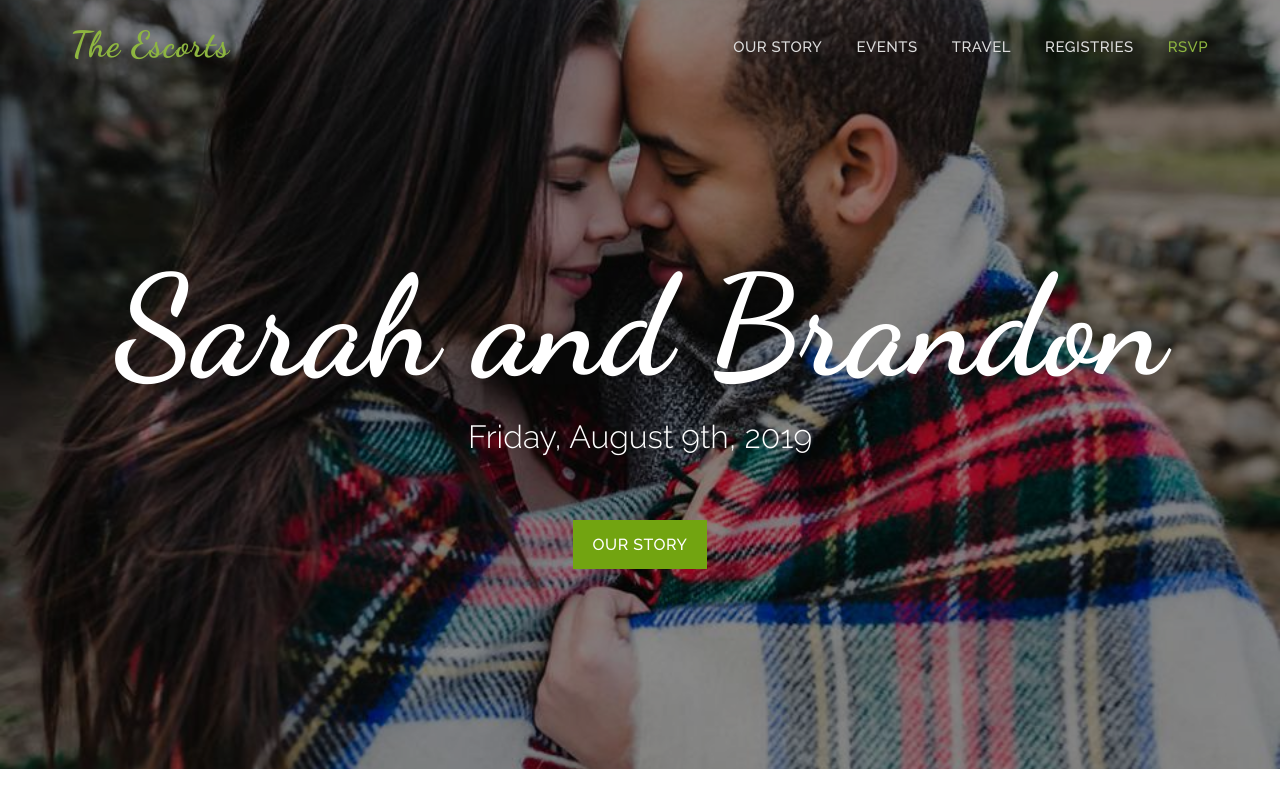
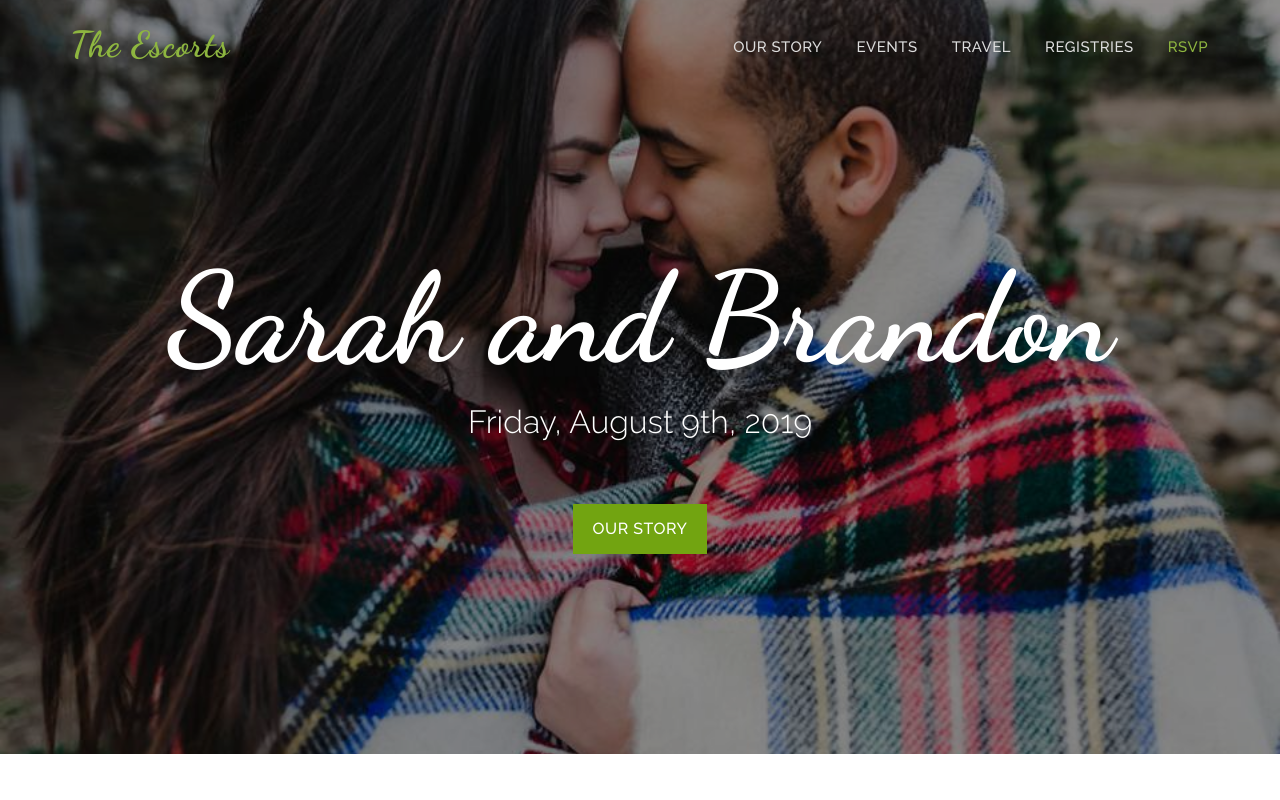
Before and after one commit to svalek93/svalek93.github.io, a plain HTML site: page index.html in a window 1280 px wide. Shown: the top 800 px of the page. Drawn offline with Linux system fonts and the light colour scheme.

Commit message:
shrink font a little

```diff
--- a/css/style.css
+++ b/css/style.css
@@ -188,7 +188,7 @@ a:focus, .btn:focus, .btn:active:focus, .btn.active:focus, .btn.focus, .btn:acti
 .intro h1 {
 	font-family: 'Dancing Script', cursive;
 	color: #fff;
-	font-size: 10em;
+	font-size: 9em;
 	font-weight: 700;
 	margin-top: 0;
 	margin-bottom: 10px;
```
